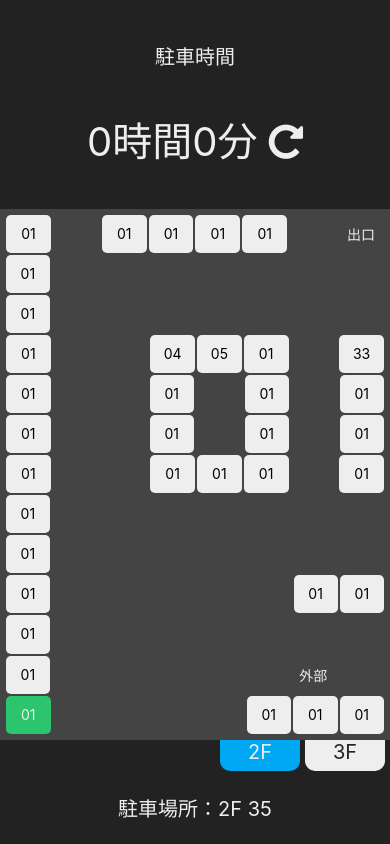
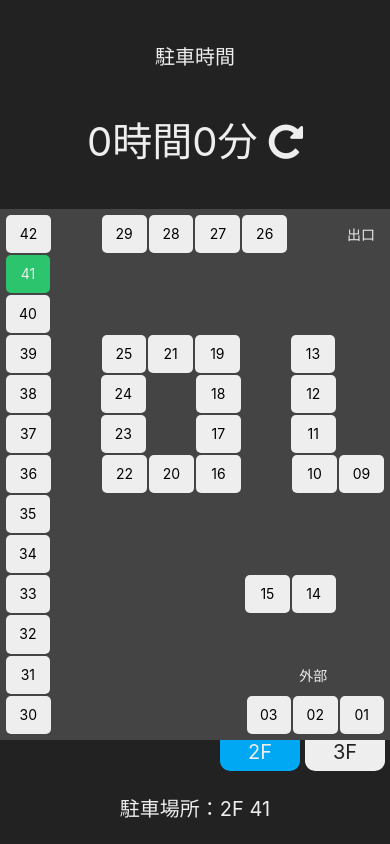
Before and after one commit to BanaoLihua/ParkingApp, a React Native app: screen / in a window 390 px wide. Built offline with nearby package versions, Linux system fonts and the light colour scheme.

Commit message:
駐車場所表示を仮実装

```diff
--- a/App.js
+++ b/App.js
@@ -11,7 +11,9 @@ export default function App() {
 
   const [selectedMap, setSelectedMap] = useState(2);
 
-  const [selectedSpace, setSelectedSpace] = useState('06');
+  const [parkingSpace, setParkingSpace] = useState('41');
+
+  const [parkingFloor, setParkingFloor] = useState('2');
 
   const [datetime, setDatetime] = useState(new Date());
 
@@ -79,8 +81,8 @@ export default function App() {
         </View>
       </View>
 
-      {(selectedMap === 2) && <Map2nd selected={selectedSpace} />}
-      {(selectedMap === 3) && <Map3rd selected={selectedSpace} />}
+      {(selectedMap === 2) && <Map2nd parkingFloor={parkingFloor} parkingSpace={parkingSpace} />}
+      {(selectedMap === 3) && <Map3rd parkingFloor={parkingFloor} parkingSpace={parkingSpace} />}
 
       <View style={styles.floorLevelTabWrapper}>
         <TouchableOpacity style={(selectedMap === 3) ? styles.levelTabSelected : styles.levelTab} onPress={() => {setSelectedMap(3)}}>
@@ -91,7 +93,7 @@ export default function App() {
         </TouchableOpacity>
       </View>
       <View style={styles.parkingInformation}>
-        <Text style={{fontSize: 20, color: '#EEEEEE'}}>駐車場所：2F 35</Text>
+        <Text style={{fontSize: 20, color: '#EEEEEE'}}>駐車場所：{parkingFloor}F {parkingSpace}</Text>
       </View>
 
       <Modal isVisible={isModalVisible} hasBackdrop={true}>
--- a/src/map2nd.js
+++ b/src/map2nd.js
@@ -7,18 +7,18 @@ export default function Map2nd(props) {
         <View style={styles.parkingMap}>
         <View style={styles.mapRow}>
         {/* 1行目 */}
-          <Text style={(props.selected === '01') ? styles.spaceSelected : styles.space}>01</Text>
+          <Text style={((props.parkingFloor === '2') && (props.parkingSpace === '42')) ? styles.spaceSelected : styles.space}>42</Text>
           <Text style={styles.spaceHidden}></Text>
-          <Text style={(props.selected === '01') ? styles.spaceSelected : styles.space}>01</Text>
-          <Text style={(props.selected === '01') ? styles.spaceSelected : styles.space}>01</Text>
-          <Text style={(props.selected === '01') ? styles.spaceSelected : styles.space}>01</Text>
-          <Text style={(props.selected === '01') ? styles.spaceSelected : styles.space}>01</Text>
+          <Text style={((props.parkingFloor === '2') && (props.parkingSpace === '29')) ? styles.spaceSelected : styles.space}>29</Text>
+          <Text style={((props.parkingFloor === '2') && (props.parkingSpace === '28')) ? styles.spaceSelected : styles.space}>28</Text>
+          <Text style={((props.parkingFloor === '2') && (props.parkingSpace === '27')) ? styles.spaceSelected : styles.space}>27</Text>
+          <Text style={((props.parkingFloor === '2') && (props.parkingSpace === '26')) ? styles.spaceSelected : styles.space}>26</Text>
           <Text style={styles.spaceHidden}></Text>
           <Text style={styles.mapText}>出口</Text>
         </View>
         <View style={styles.mapRow}>
         {/* 2行目 */}
-          <Text style={(props.selected === '01') ? styles.spaceSelected : styles.space}>01</Text>
+          <Text style={((props.parkingFloor === '2') && (props.parkingSpace === '41')) ? styles.spaceSelected : styles.space}>41</Text>
           <Text style={styles.spaceHidden}></Text>
           <Text style={styles.spaceHidden}></Text>
           <Text style={styles.spaceHidden}></Text>
@@ -29,7 +29,7 @@ export default function Map2nd(props) {
         </View>
         <View style={styles.mapRow}>
           {/* 3行目 */}
-          <Text style={(props.selected === '01') ? styles.spaceSelected : styles.space}>01</Text>
+          <Text style={((props.parkingFloor === '2') && (props.parkingSpace === '40')) ? styles.spaceSelected : styles.space}>40</Text>
           <Text style={styles.spaceHidden}></Text>
           <Text style={styles.spaceHidden}></Text>
           <Text style={styles.spaceHidden}></Text>
@@ -40,51 +40,51 @@ export default function Map2nd(props) {
         </View>
         <View style={styles.mapRow}>
           {/* 4行目 */}
-          <Text style={(props.selected === '01') ? styles.spaceSelected : styles.space}>01</Text>
+          <Text style={((props.parkingFloor === '2') && (props.parkingSpace === '39')) ? styles.spaceSelected : styles.space}>39</Text>
           <Text style={styles.spaceHidden}></Text>
+          <Text style={((props.parkingFloor === '2') && (props.parkingSpace === '25')) ? styles.spaceSelected : styles.space}>25</Text>
+          <Text style={((props.parkingFloor === '2') && (props.parkingSpace === '21')) ? styles.spaceSelected : styles.space}>21</Text>
+          <Text style={((props.parkingFloor === '2') && (props.parkingSpace === '19')) ? styles.spaceSelected : styles.space}>19</Text>
           <Text style={styles.spaceHidden}></Text>
-          <Text style={(props.selected === '01') ? styles.spaceSelected : styles.space}>04</Text>
-          <Text style={(props.selected === '01') ? styles.spaceSelected : styles.space}>05</Text>
-          <Text style={(props.selected === '01') ? styles.spaceSelected : styles.space}>01</Text>
+          <Text style={((props.parkingFloor === '2') && (props.parkingSpace === '13')) ? styles.spaceSelected : styles.space}>13</Text>
           <Text style={styles.spaceHidden}></Text>
-          <Text style={(props.selected === '01') ? styles.spaceSelected : styles.space}>33</Text>
         </View>
         <View style={styles.mapRow}>
           {/* 5行目 */}
-          <Text style={(props.selected === '01') ? styles.spaceSelected : styles.space}>01</Text>
+          <Text style={((props.parkingFloor === '2') && (props.parkingSpace === '38')) ? styles.spaceSelected : styles.space}>38</Text>
           <Text style={styles.spaceHidden}></Text>
+          <Text style={((props.parkingFloor === '2') && (props.parkingSpace === '24')) ? styles.spaceSelected : styles.space}>24</Text>
           <Text style={styles.spaceHidden}></Text>
-          <Text style={(props.selected === '01') ? styles.spaceSelected : styles.space}>01</Text>
+          <Text style={((props.parkingFloor === '2') && (props.parkingSpace === '18')) ? styles.spaceSelected : styles.space}>18</Text>
           <Text style={styles.spaceHidden}></Text>
-          <Text style={(props.selected === '01') ? styles.spaceSelected : styles.space}>01</Text>
+          <Text style={((props.parkingFloor === '2') && (props.parkingSpace === '12')) ? styles.spaceSelected : styles.space}>12</Text>
           <Text style={styles.spaceHidden}></Text>
-          <Text style={(props.selected === '01') ? styles.spaceSelected : styles.space}>01</Text>
         </View>
         <View style={styles.mapRow}>
           {/* 6行目 */}
-          <Text style={(props.selected === '01') ? styles.spaceSelected : styles.space}>01</Text>
+          <Text style={((props.parkingFloor === '2') && (props.parkingSpace === '37')) ? styles.spaceSelected : styles.space}>37</Text>
           <Text style={styles.spaceHidden}></Text>
+          <Text style={((props.parkingFloor === '2') && (props.parkingSpace === '23')) ? styles.spaceSelected : styles.space}>23</Text>
           <Text style={styles.spaceHidden}></Text>
-          <Text style={(props.selected === '01') ? styles.spaceSelected : styles.space}>01</Text>
+          <Text style={((props.parkingFloor === '2') && (props.parkingSpace === '17')) ? styles.spaceSelected : styles.space}>17</Text>
           <Text style={styles.spaceHidden}></Text>
-          <Text style={(props.selected === '01') ? styles.spaceSelected : styles.space}>01</Text>
+          <Text style={((props.parkingFloor === '2') && (props.parkingSpace === '11')) ? styles.spaceSelected : styles.space}>11</Text>
           <Text style={styles.spaceHidden}></Text>
-          <Text style={(props.selected === '01') ? styles.spaceSelected : styles.space}>01</Text>
         </View>
         <View style={styles.mapRow}>
           {/* 7行目 */}
-          <Text style={(props.selected === '01') ? styles.spaceSelected : styles.space}>01</Text>
+          <Text style={((props.parkingFloor === '2') && (props.parkingSpace === '36')) ? styles.spaceSelected : styles.space}>36</Text>
           <Text style={styles.spaceHidden}></Text>
+          <Text style={((props.parkingFloor === '2') && (props.parkingSpace === '22')) ? styles.spaceSelected : styles.space}>22</Text>
+          <Text style={((props.parkingFloor === '2') && (props.parkingSpace === '20')) ? styles.spaceSelected : styles.space}>20</Text>
+          <Text style={((props.parkingFloor === '2') && (props.parkingSpace === '16')) ? styles.spaceSelected : styles.space}>16</Text>
           <Text style={styles.spaceHidden}></Text>
-          <Text style={(props.selected === '01') ? styles.spaceSelected : styles.space}>01</Text>
-          <Text style={(props.selected === '01') ? styles.spaceSelected : styles.space}>01</Text>
-          <Text style={(props.selected === '01') ? styles.spaceSelected : styles.space}>01</Text>
-          <Text style={styles.spaceHidden}></Text>
-          <Text style={(props.selected === '01') ? styles.spaceSelected : styles.space}>01</Text>
+          <Text style={((props.parkingFloor === '2') && (props.parkingSpace === '10')) ? styles.spaceSelected : styles.space}>10</Text>
+          <Text style={((props.parkingFloor === '2') && (props.parkingSpace === '09')) ? styles.spaceSelected : styles.space}>09</Text>
         </View>
         <View style={styles.mapRow}>
           {/* 8行目 */}
-          <Text style={(props.selected === '01') ? styles.spaceSelected : styles.space}>01</Text>
+          <Text style={((props.parkingFloor === '2') && (props.parkingSpace === '35')) ? styles.spaceSelected : styles.space}>35</Text>
           <Text style={styles.spaceHidden}></Text>
           <Text style={styles.spaceHidden}></Text>
           <Text style={styles.spaceHidden}></Text>
@@ -95,7 +95,7 @@ export default function Map2nd(props) {
         </View>
         <View style={styles.mapRow}>
           {/* 9行目 */}
-          <Text style={(props.selected === '01') ? styles.spaceSelected : styles.space}>01</Text>
+          <Text style={((props.parkingFloor === '2') && (props.parkingSpace === '34')) ? styles.spaceSelected : styles.space}>34</Text>
           <Text style={styles.spaceHidden}></Text>
           <Text style={styles.spaceHidden}></Text>
           <Text style={styles.spaceHidden}></Text>
@@ -106,18 +106,18 @@ export default function Map2nd(props) {
         </View>
         <View style={styles.mapRow}>
           {/* 10行目 */}
-          <Text style={(props.selected === '01') ? styles.spaceSelected : styles.space}>01</Text>
+          <Text style={((props.parkingFloor === '2') && (props.parkingSpace === '33')) ? styles.spaceSelected : styles.space}>33</Text>
           <Text style={styles.spaceHidden}></Text>
           <Text style={styles.spaceHidden}></Text>
           <Text style={styles.spaceHidden}></Text>
           <Text style={styles.spaceHidden}></Text>
+          <Text style={((props.parkingFloor === '2') && (props.parkingSpace === '15')) ? styles.spaceSelected : styles.space}>15</Text>
+          <Text style={((props.parkingFloor === '2') && (props.parkingSpace === '14')) ? styles.spaceSelected : styles.space}>14</Text>
           <Text style={styles.spaceHidden}></Text>
-          <Text style={(props.selected === '01') ? styles.spaceSelected : styles.space}>01</Text>
-          <Text style={(props.selected === '01') ? styles.spaceSelected : styles.space}>01</Text>
         </View>
         <View style={styles.mapRow}>
           {/* 11行目 */}
-          <Text style={(props.selected === '01') ? styles.spaceSelected : styles.space}>01</Text>
+          <Text style={((props.parkingFloor === '2') && (props.parkingSpace === '32')) ? styles.spaceSelected : styles.space}>32</Text>
           <Text style={styles.spaceHidden}></Text>
           <Text style={styles.spaceHidden}></Text>
           <Text style={styles.spaceHidden}></Text>
@@ -128,7 +128,7 @@ export default function Map2nd(props) {
         </View>
         <View style={styles.mapRow}>
           {/* 12行目 */}
-          <Text style={(props.selected === '01') ? styles.spaceSelected : styles.space}>01</Text>
+          <Text style={((props.parkingFloor === '2') && (props.parkingSpace === '31')) ? styles.spaceSelected : styles.space}>31</Text>
           <Text style={styles.spaceHidden}></Text>
           <Text style={styles.spaceHidden}></Text>
           <Text style={styles.spaceHidden}></Text>
@@ -139,14 +139,14 @@ export default function Map2nd(props) {
         </View>
         <View style={styles.mapRow}>
           {/* 13行目 */}
-          <Text style={(props.selected === '06') ? styles.spaceSelected : styles.space}>01</Text>
+          <Text style={((props.parkingFloor === '2') && (props.parkingSpace === '30')) ? styles.spaceSelected : styles.space}>30</Text>
           <Text style={styles.spaceHidden}></Text>
           <Text style={styles.spaceHidden}></Text>
           <Text style={styles.spaceHidden}></Text>
           <Text style={styles.spaceHidden}></Text>
-          <Text style={(props.selected === '01') ? styles.spaceSelected : styles.space}>01</Text>
-          <Text style={(props.selected === '01') ? styles.spaceSelected : styles.space}>01</Text>
-          <Text style={(props.selected === '01') ? styles.spaceSelected : styles.space}>01</Text>
+          <Text style={((props.parkingFloor === '2') && (props.parkingSpace === '03')) ? styles.spaceSelected : styles.space}>03</Text>
+          <Text style={((props.parkingFloor === '2') && (props.parkingSpace === '02')) ? styles.spaceSelected : styles.space}>02</Text>
+          <Text style={((props.parkingFloor === '2') && (props.parkingSpace === '01')) ? styles.spaceSelected : styles.space}>01</Text>
         </View>
       </View>
     )
```
Also changed, not shown: src/map3rd.js (+31 -31 lines).
